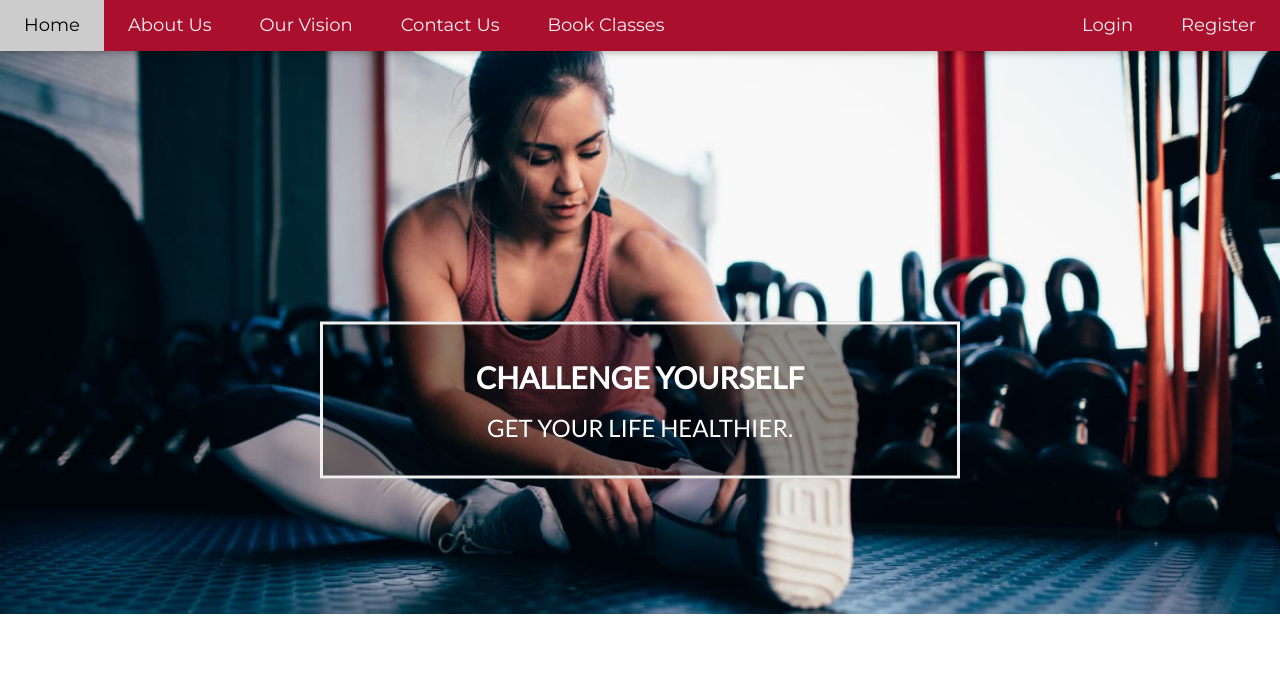
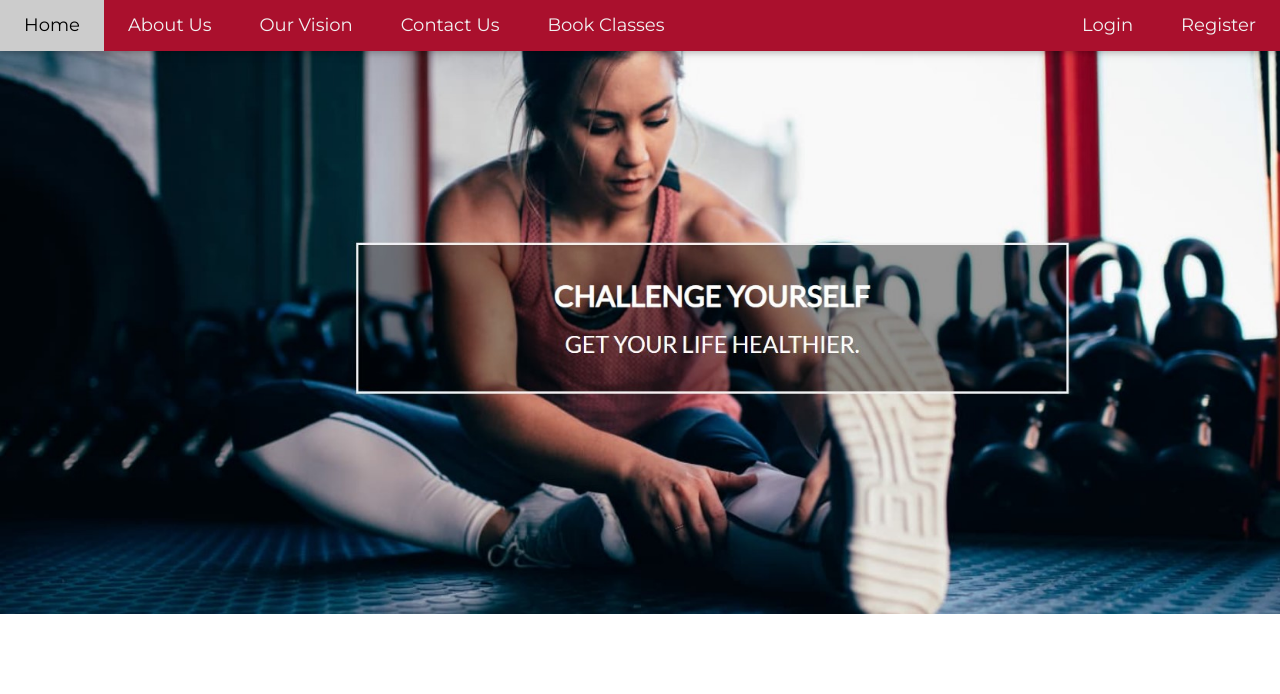
Before and after one commit to Yomna-J/YoumnaJaza-SWE322, a PHP site: page / in a window 1280 px wide. Shown: the top 694 px of the page. Run offline with PHP 8.4, Linux system fonts and the light colour scheme.

Commit message:
Changed background

```diff
--- a/Project/www/index.php
+++ b/Project/www/index.php
@@ -87,10 +87,6 @@
     <!-- Header -->
     <header class="w3-container w3-center" style="padding:128px 16px; background-image: url(../src/imgs/background.jpg); background-size: cover;  background-repeat: no-repeat; padding-bottom: 38%;">
 
-        <div class="bg-text">
-            <h2><strong> CHALLENGE YOURSELF </strong></h2>
-            <h3> GET YOUR LIFE HEALTHIER. </h3>
-        </div>
     </header>
 
     <!-- First Grid -->
```
Also changed, not shown: Project/src/imgs/background.jpg.
